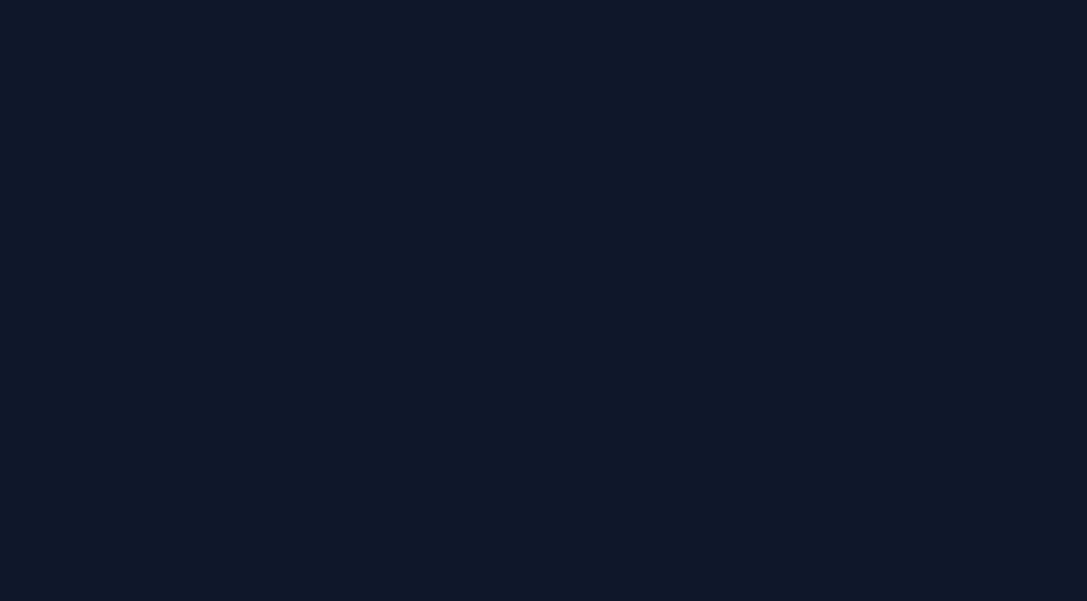
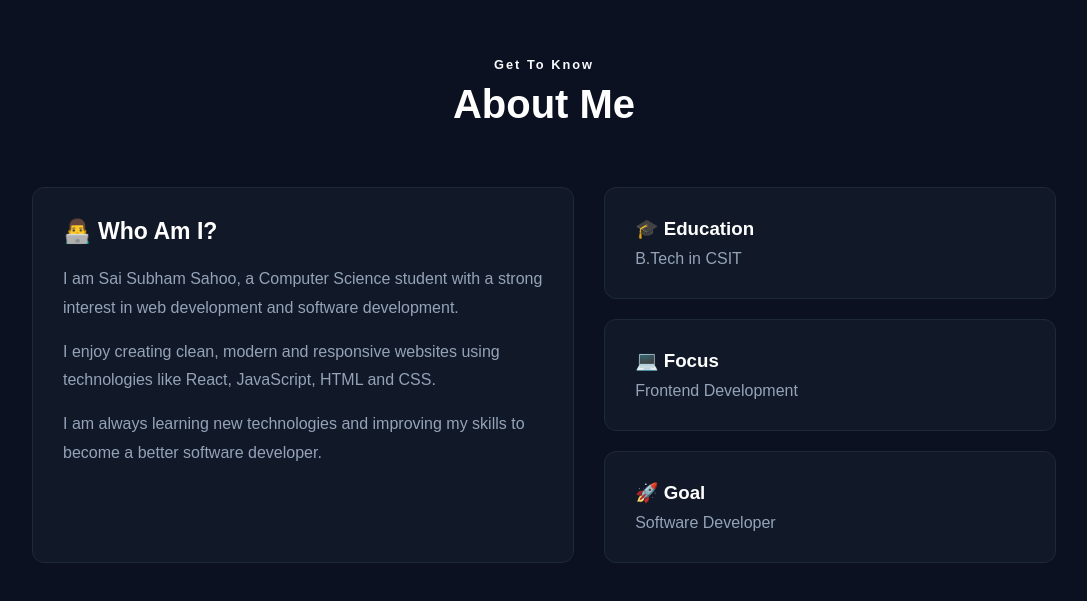
Before and after one commit to fx-subham/Portfolio, a React (Vite) app in the folder my-app/: page / in a window 1280 px wide. Shown: the part 843-1444 px from the top of the page, without its empty margins (96-1183 px from the left). Before the commit the page ends 800 px from the top, so only its background shows below. Built offline with nearby package versions, Linux system fonts and the light colour scheme.

Commit message:
adding a new component about

```diff
--- a/my-app/src/App.css
+++ b/my-app/src/App.css
@@ -310,3 +310,42 @@ body {
   border-color: #38bdf8;
   transform: translateY(-2px);
 }
+/* ================= ABOUT ================= */
+
+.about-container {
+  display: grid;
+  grid-template-columns: 1.2fr 1fr;
+  gap: 30px;
+}
+
+.about-card,
+.info-box {
+  background: #111827;
+  border: 1px solid #1e293b;
+  border-radius: 12px;
+  padding: 30px;
+}
+
+.about-card h3 {
+  margin-bottom: 20px;
+  font-size: 23px;
+}
+
+.about-card p {
+  color: #94a3b8;
+  line-height: 1.8;
+  margin-bottom: 15px;
+}
+
+.about-info {
+  display: grid;
+  gap: 20px;
+}
+
+.info-box h3 {
+  margin-bottom: 10px;
+}
+
+.info-box p {
+  color: #94a3b8;
+}
--- a/my-app/src/App.jsx
+++ b/my-app/src/App.jsx
@@ -5,6 +5,7 @@ import viteLogo from './assets/vite.svg'
 import './App.css'
 import Navbar from './Components/Navbar'
 import Hero from './Components/Hero'
+import About from './Components/About'
 
 function App() {
   const [count, setCount] = useState(0)
@@ -13,6 +14,7 @@ function App() {
     <>
     <Navbar/>
     <Hero/>
+    <About/>
 
 
     </>
--- /dev/null
+++ b/my-app/src/Components/About.jsx
@@ -0,0 +1,50 @@
+function About() {
+  return (
+    <section className="section" id="about">
+      <div className="section-title">
+        <p>Get To Know</p>
+        <h2>About Me</h2>
+      </div>
+
+      <div className="about-container">
+        <div className="about-card">
+          <h3>👨‍💻 Who Am I?</h3>
+
+          <p>
+            I am Sai Subham Sahoo, a Computer Science student with a strong
+            interest in web development and software development.
+          </p>
+
+          <p>
+            I enjoy creating clean, modern and responsive websites using
+            technologies like React, JavaScript, HTML and CSS.
+          </p>
+
+          <p>
+            I am always learning new technologies and improving my skills to
+            become a better software developer.
+          </p>
+        </div>
+
+        <div className="about-info">
+          <div className="info-box">
+            <h3>🎓 Education</h3>
+            <p>B.Tech in CSIT</p>
+          </div>
+
+          <div className="info-box">
+            <h3>💻 Focus</h3>
+            <p>Frontend Development</p>
+          </div>
+
+          <div className="info-box">
+            <h3>🚀 Goal</h3>
+            <p>Software Developer</p>
+          </div>
+        </div>
+      </div>
+    </section>
+  );
+}
+
+export default About;
```
